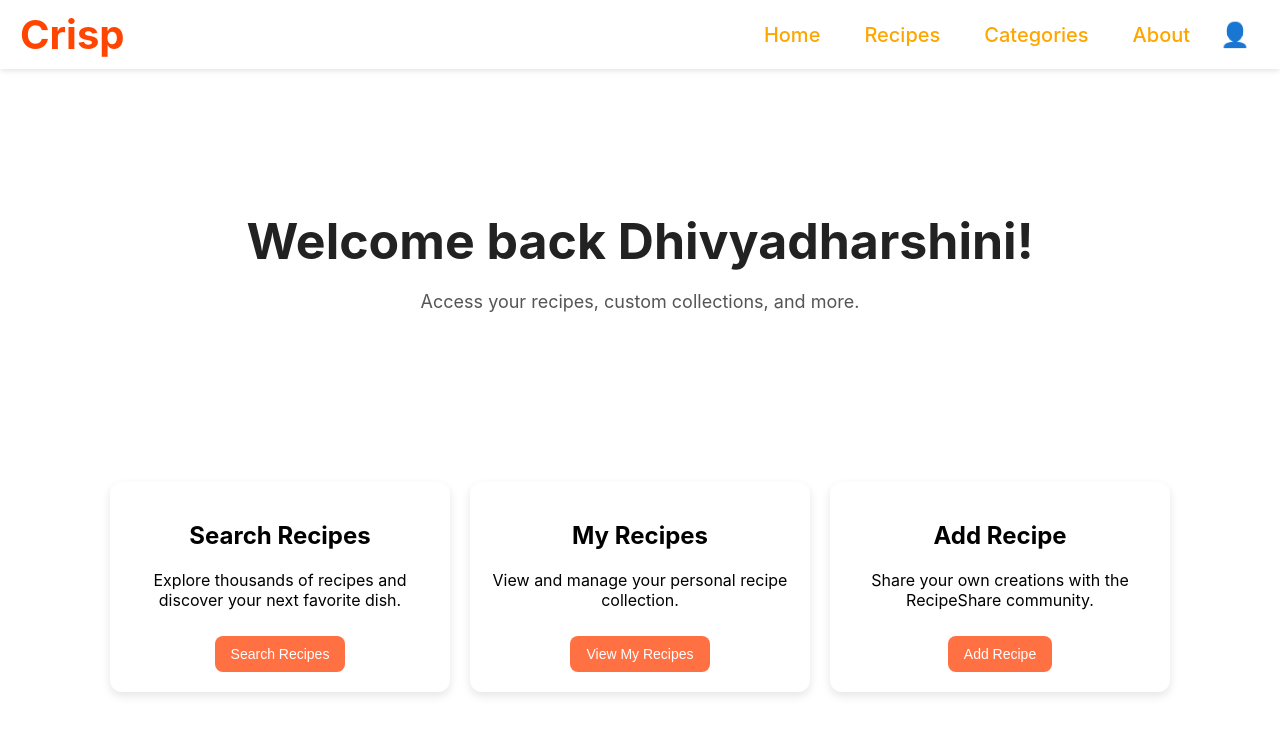
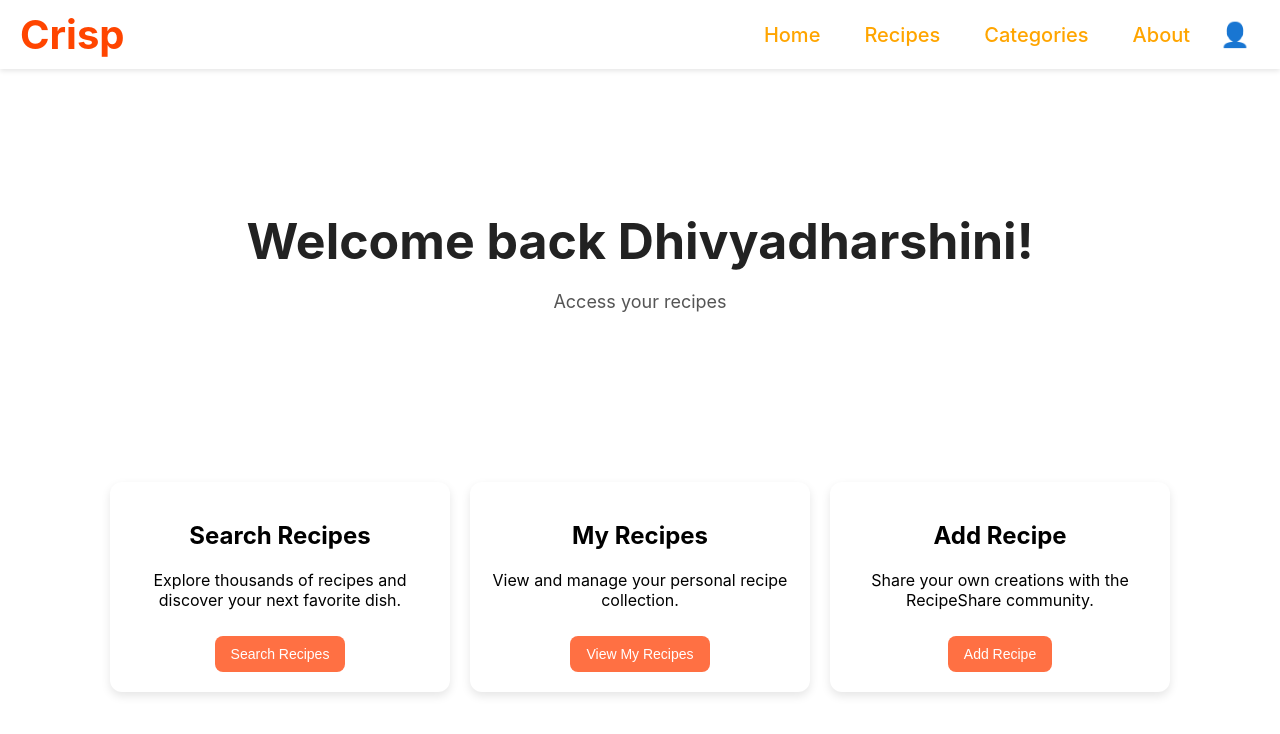
Before and after one commit to DURGAS059/recipe-sharing-app, a React (Create React App) app in the folder crisp/: page /dashboard in a window 1280 px wide. Shown: the top 734 px of the page. Built offline with nearby package versions, Linux system fonts and the light colour scheme; sample sign-in values are in the browser's storage.

Commit message:
Test Jenkins trigger

```diff
--- a/crisp/src/components/Dashboard.jsx
+++ b/crisp/src/components/Dashboard.jsx
@@ -9,7 +9,7 @@ export default function Dashboard({ username }) {
 
       <section className="hero">
         <h1>Welcome back Dhivyadharshini{username}!</h1>
-        <p>Access your recipes, custom collections, and more.</p>
+        <p>Access your recipes</p>
       </section>
 
       <section className="dashboard-options center">
```
